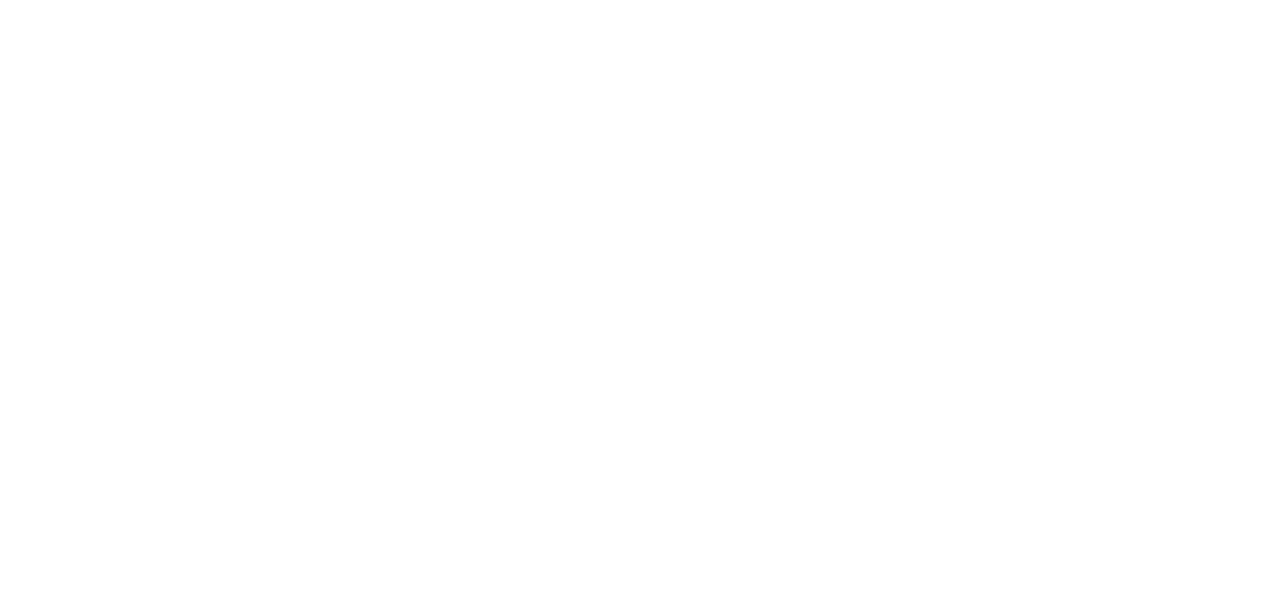
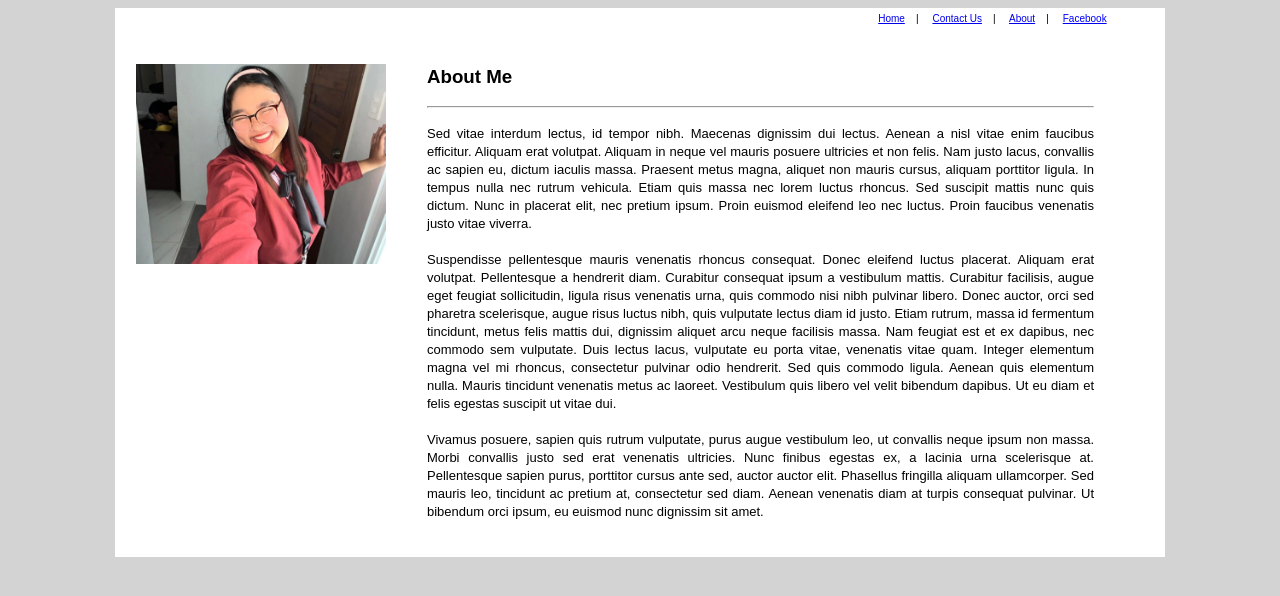
Before and after one commit to czarinadg/prelim-deguzman-czarinakate-bsit-1a, a plain HTML site: page about.html in a window 1280 px wide. Drawn offline with Linux system fonts and the light colour scheme.

Commit message:
Successfully Created My Profile/About Me

```diff
--- a/about.html
+++ b/about.html
@@ -1,11 +1,51 @@
-<!DOCTYPE html>
+<!DOCTYPE HTML>
 <html>
 <head>
-<title>Title of the document</title>
+<title>About</title>
 </head>
+<body style="background-color:lightgray;">
+<table border = "0" cellpadding = "0" cellspacing = "0" width = "1050" bgcolor="white" align = "center">
+	<tr>
+		<td>
+			<table border = "0" cellpadding = "0" cellspacing = "0" width = "1000">
+				<tr>
+					<td align = "right">
 
-<body>
+						<font face = "Arial" size = "1">
+							<a href = "index.html">Home</a>&nbsp;&nbsp;&nbsp;&nbsp;|&nbsp;&nbsp;&nbsp;&nbsp;
+							<a href = "contact-us.html">Contact Us</a>&nbsp;&nbsp;&nbsp;&nbsp;|&nbsp;&nbsp;&nbsp;&nbsp;
+							<a href = "about.html">About</a>&nbsp;&nbsp;&nbsp;&nbsp;|&nbsp;&nbsp;&nbsp;&nbsp;
+							<a href = "https://www.facebook.com/heyczarina" target = "_blank"><font color = "blue">Facebook</font></a>&nbsp;&nbsp;&nbsp;
+						</font>
+					</td>
+				</tr>
+			</table>
+		</td>
+	</tr>
+</table>
 
+<table border = "0" cellpadding = "0" cellspacing = "0" width = "1050" bgcolor="white" align = "center">
+	<tr>
+		<td>
+			<table border = "0" cellpadding = "20" cellspacing = "1" width = "1000">
+				<tr>
+					<td><a href="https://www.facebook.com/heyczarina" target = "_blank"><img src= "img/czarina.jpg" alt="Czarina Kate De Guzman" title ="Czarina Kate De Guzman"width="250"><br/><br/><br/><br/><br/><br/><br/><br/><br/><br/><br/><br/><br/><br/><br/></td>
+					<td>
+						<a name= "item_1"></a>
+						<table border = "0" cellpadding = "0" cellspacing = "3">
+							<tr><p align= "justify"><h3><font face= "Arial">About Me</font></h3></p><hr/></tr>
+							<tr><p align= "justify"><font face= "Arial" size="2">Sed vitae interdum lectus, id tempor nibh. Maecenas dignissim dui lectus. Aenean a nisl vitae enim faucibus efficitur. Aliquam erat volutpat. Aliquam in neque vel mauris posuere ultricies et non felis. Nam justo lacus, convallis ac sapien eu, dictum iaculis massa. Praesent metus magna, aliquet non mauris cursus, aliquam porttitor ligula. In tempus nulla nec rutrum vehicula. Etiam quis massa nec lorem luctus rhoncus. Sed suscipit mattis nunc quis dictum. Nunc in placerat elit, nec pretium ipsum. Proin euismod eleifend leo nec luctus. Proin faucibus venenatis justo vitae viverra.
+<br/><br/>
+Suspendisse pellentesque mauris venenatis rhoncus consequat. Donec eleifend luctus placerat. Aliquam erat volutpat. Pellentesque a hendrerit diam. Curabitur consequat ipsum a vestibulum mattis. Curabitur facilisis, augue eget feugiat sollicitudin, ligula risus venenatis urna, quis commodo nisi nibh pulvinar libero. Donec auctor, orci sed pharetra scelerisque, augue risus luctus nibh, quis vulputate lectus diam id justo. Etiam rutrum, massa id fermentum tincidunt, metus felis mattis dui, dignissim aliquet arcu neque facilisis massa. Nam feugiat est et ex dapibus, nec commodo sem vulputate. Duis lectus lacus, vulputate eu porta vitae, venenatis vitae quam. Integer elementum magna vel mi rhoncus, consectetur pulvinar odio hendrerit. Sed quis commodo ligula. Aenean quis elementum nulla. Mauris tincidunt venenatis metus ac laoreet. Vestibulum quis libero vel velit bibendum dapibus. Ut eu diam et felis egestas suscipit ut vitae dui.
+<br/><br/>
+Vivamus posuere, sapien quis rutrum vulputate, purus augue vestibulum leo, ut convallis neque ipsum non massa. Morbi convallis justo sed erat venenatis ultricies. Nunc finibus egestas ex, a lacinia urna scelerisque at. Pellentesque sapien purus, porttitor cursus ante sed, auctor auctor elit. Phasellus fringilla aliquam ullamcorper. Sed mauris leo, tincidunt ac pretium at, consectetur sed diam. Aenean venenatis diam at turpis consequat pulvinar. Ut bibendum orci ipsum, eu euismod nunc dignissim sit amet.</font></p></tr>
+
+						</table>
+					</td>
+				</tr>
+			</table>
+		</td>
+	</tr>
+	</table>
 </body>
-
 </html>
```
